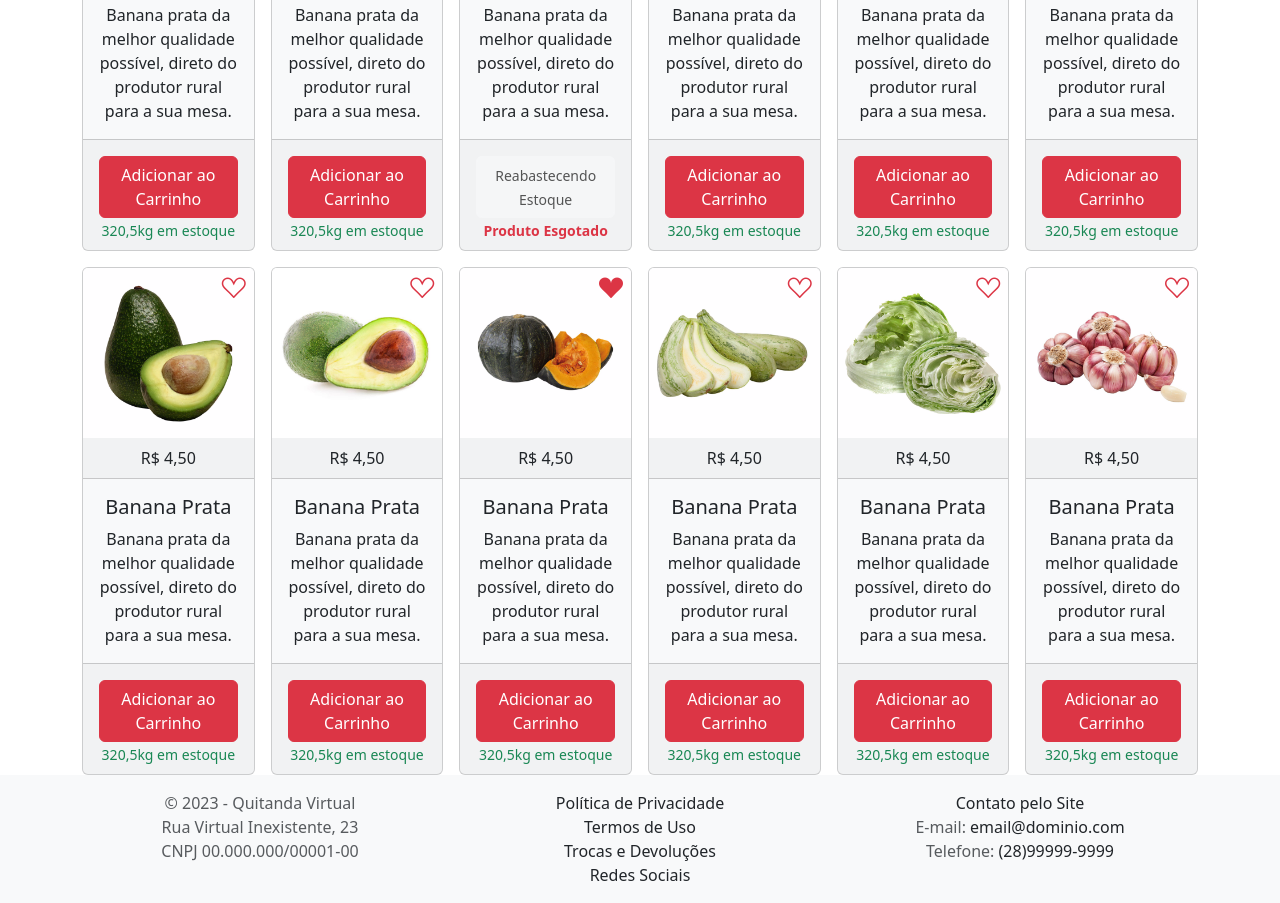
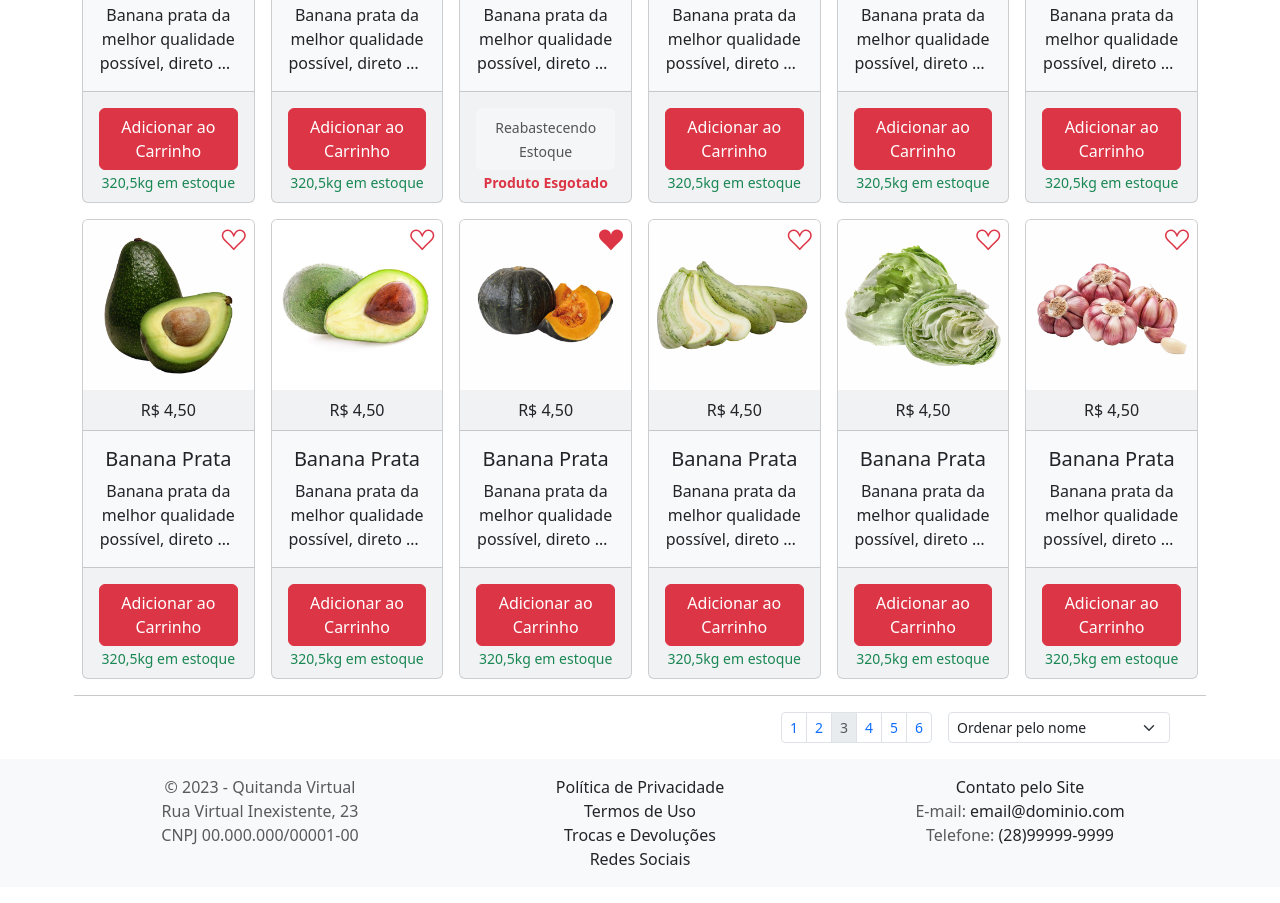
Before and after one commit to andreiafers/Quitanda-Virtual, a website: page index.html in a window 1280 px wide. Shown: the part 670-1573 px from the top of the page. Drawn offline with nearby package versions, Linux system fonts and the light colour scheme.

Commit message:
fix: truncating product item description with css

```diff
--- a/css/styles.css
+++ b/css/styles.css
@@ -5,3 +5,11 @@ body {
 .wrapper {
     min-height: 100vh;
 }
+
+p.truncar-3l {
+    display: -webkit-box;
+    -webkit-line-clamp: 3;
+    -webkit-box-orient: vertical;
+    overflow: hidden;
+    text-overflow: ellipsis;
+}
--- a/index.html
+++ b/index.html
@@ -422,6 +422,43 @@
                             </div>
                         </div>
                     </div>
+                    <hr class="mt-3">
+
+                    <div class="row pb-3">
+                        <div class="col-12">
+                            <div class="d-flex flex-row-reverse justify-content-center justify-content-md-start">
+                                <form class="d-inline-block">
+                                    <select class="form-select form-select-sm">
+                                        <option>Ordenar pelo nome</option>
+                                        <option>Ordenar pelo menor preço</option>
+                                        <option>Ordenar pelo maior preço</option>
+                                    </select>
+                                </form>
+                                <nav class="d-inline-block me-3">
+                                    <ul class="pagination pagination-sm my-0">
+                                        <li class="page-item">
+                                            <a class="page-link" href="#">1</a>
+                                        </li>
+                                        <li class="page-item">
+                                            <a class="page-link" href="#">2</a>
+                                        </li>
+                                        <li class="page-item disabled">
+                                            <a class="page-link" href="#">3</a>
+                                        </li>
+                                        <li class="page-item">
+                                            <a class="page-link" href="#">4</a>
+                                        </li>
+                                        <li class="page-item">
+                                            <a class="page-link" href="#">5</a>
+                                        </li>
+                                        <li class="page-item">
+                                            <a class="page-link" href="#">6</a>
+                                        </li>
+                                    </ul>
+                                </nav>
+                            </div>
+                        </div>
+                    </div>
                 </div>
             </div>
         </main>
```
